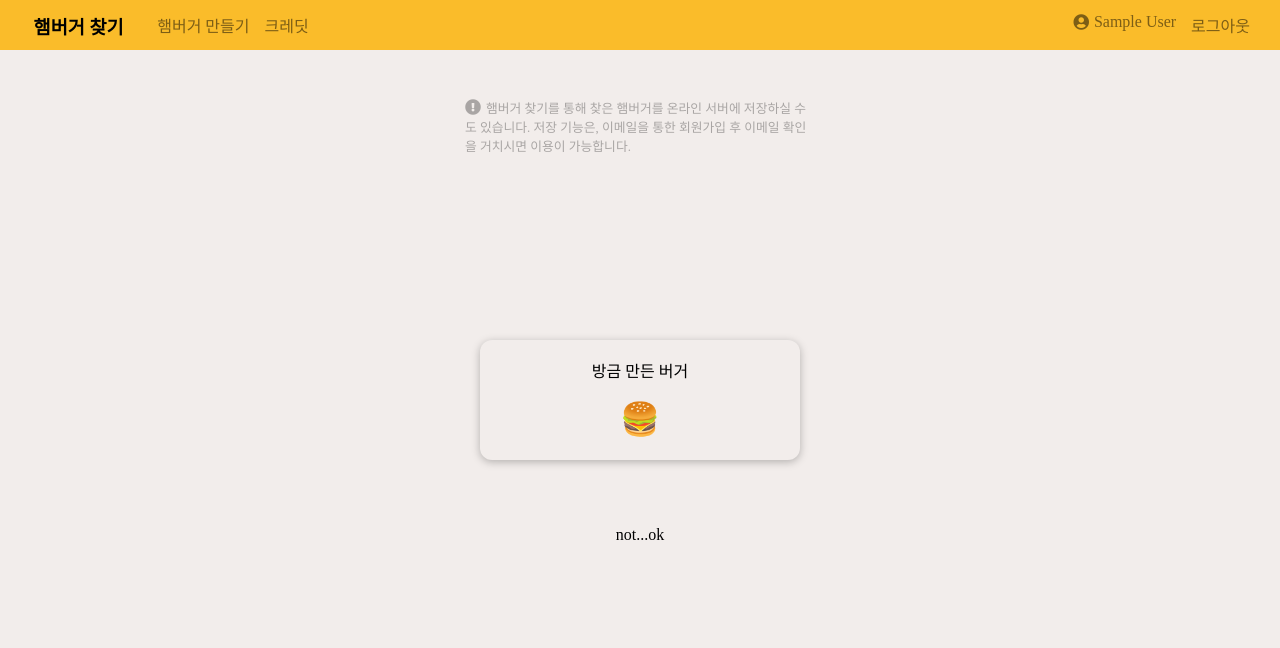
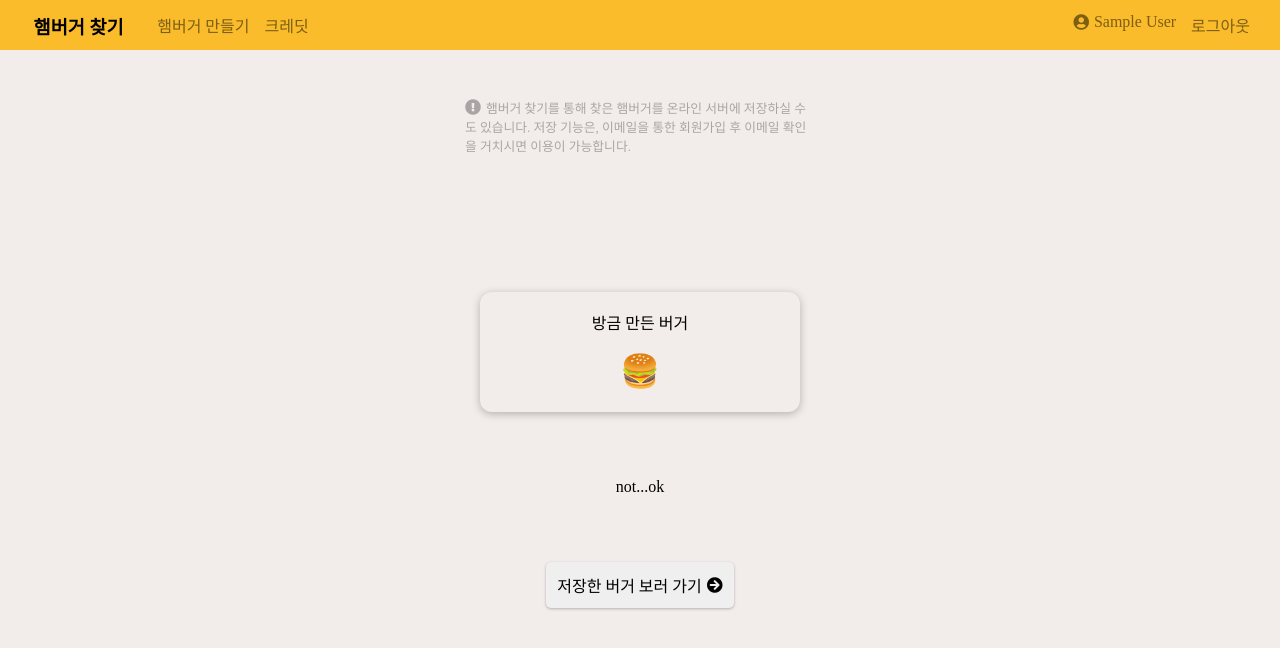
Before and after one commit to babyazalea/find-hamburger, a React (Create React App) app: page /burger-maker/analyzed in a window 1280 px wide. Shown: the top 648 px of the page. Built offline with nearby package versions, Linux system fonts and the light colour scheme; sample sign-in values are in the browser's storage; a web font is replaced by a local one.

Commit message:
added link

```diff
--- a/src/components/Burger/BurgerAnalyzer/BurgerAnalyzer.js
+++ b/src/components/Burger/BurgerAnalyzer/BurgerAnalyzer.js
@@ -1,4 +1,5 @@
 import React, { useContext, useEffect, useState } from "react";
+import { Link } from "react-router-dom";
 
 import { AuthContext } from "../../../context/auth-context";
 
@@ -23,7 +24,7 @@ const BurgerAnalyzer = (props) => {
 
   if (scoreBoard) {
     sortedScoreBoard = scoreBoard
-      .sort(function (a, b) {
+      .sort((a, b) => {
         if (a.score > b.score) {
           return -1;
         }
@@ -68,6 +69,15 @@ const BurgerAnalyzer = (props) => {
         <div className="result__board">
           <MyBurger userId={props.userId} ingredients={props.ingredients} />
           <ul>{analyzer}</ul>
+          <Link
+            className="go-to-maker"
+            to={`/users/${props.userId}/user-burgers`}
+          >
+            <button>
+              <span>저장한 버거 보러 가기</span>
+              <i className="fas fa-arrow-circle-right" />
+            </button>
+          </Link>
         </div>
       ) : (
         <LoadingDots />
```
